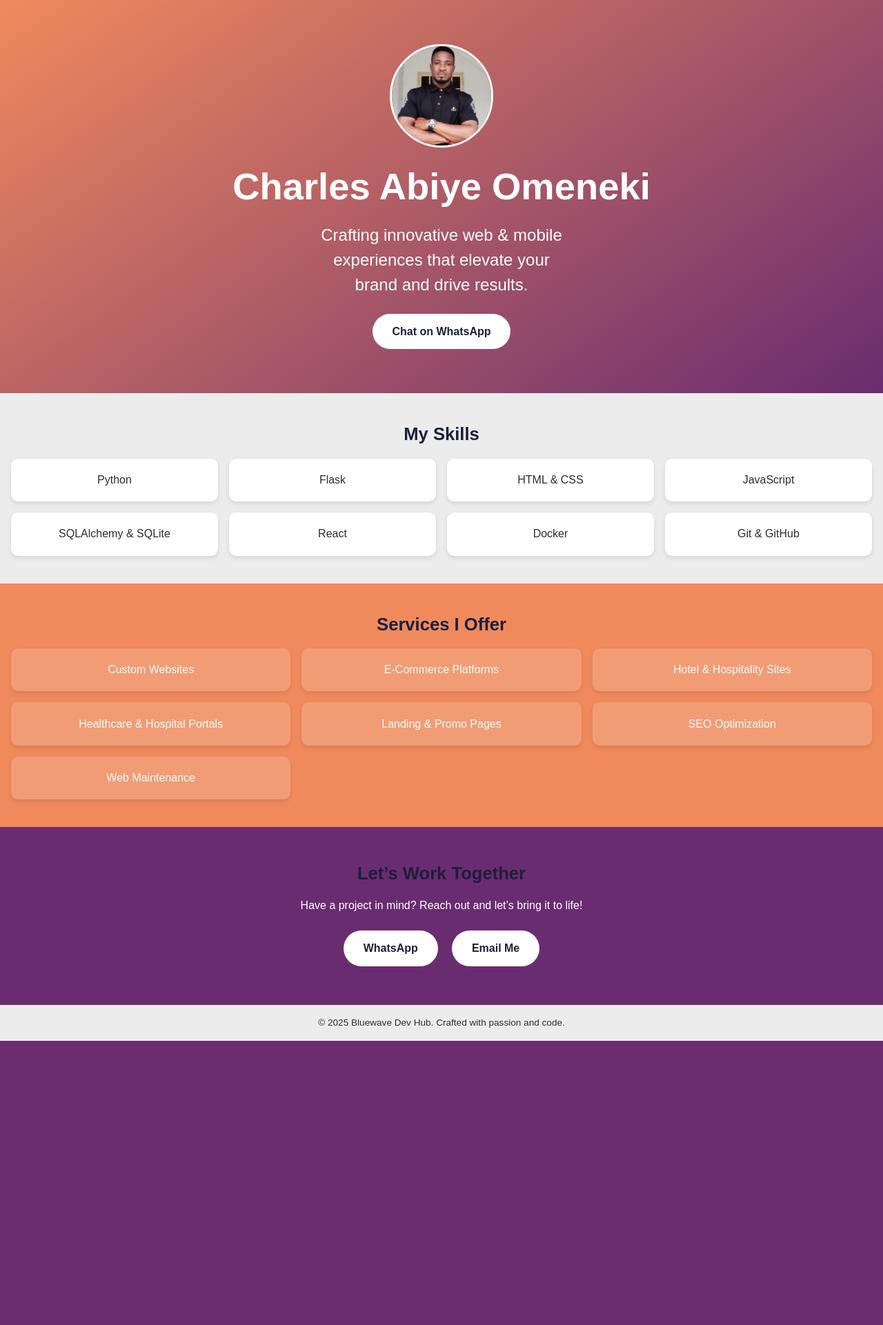
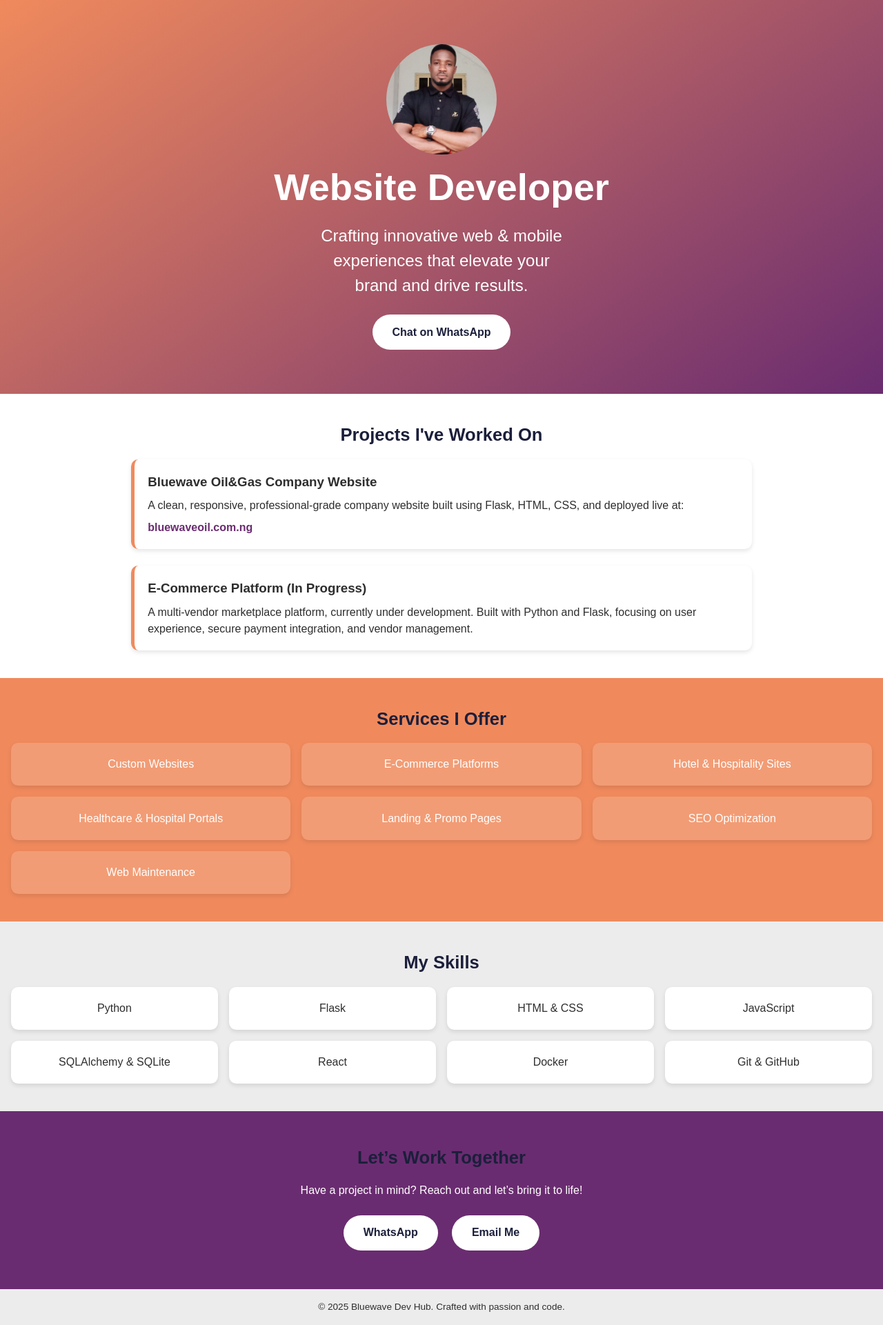
Before and after one commit to CharlesOmeneki/Esther-Oledhere-Portfolio, a Flask app: page / in a window 1280 px wide. Shown: the part 66-1987 px from the top of the page at 69% size. Before the commit the page ends 1575 px from the top, so only its background shows below. Run offline with Flask 3, Linux system fonts and the light colour scheme.

Commit message:
Changed name in Hero section to 'Website Developer'

```diff
--- a/templates/index.html
+++ b/templates/index.html
@@ -5,59 +5,249 @@
   <meta name="viewport" content="width=device-width, initial-scale=1.0, maximum-scale=1.0"/>
   <title>Bluewave Dev Hub</title>
   <style>
-    /* CSS Variables */
-    :root { --primary:#1B1F3B; --secondary:#F08A5D; --accent:#ECECEC; --highlight:#6A2C70; --text-light:#FFFFFF; --text-dark:#2E2E2E; }
-    /* Reset */
-    *{margin:0;padding:0;box-sizing:border-box;}
-    html{font-size:100%;}
-    body{font-family:'Poppins',sans-serif;color:var(--text-dark);background:var(--accent);line-height:1.5;}
-    a{text-decoration:none;}
+    :root {
+      --primary: #1B1F3B;
+      --secondary: #F08A5D;
+      --accent: #ECECEC;
+      --highlight: #6A2C70;
+      --text-light: #FFFFFF;
+      --text-dark: #2E2E2E;
+    }
 
-    /* Navigation */
-    .nav{background:var(--primary);color:var(--text-light);display:flex;justify-content:space-between;align-items:center;padding:1rem 1.5rem;position:relative;z-index:10;}
-    .logo{font-size:1.4rem;font-weight:700;}
-    .nav-menu{display:none;flex-direction:column;position:absolute;top:100%;left:0;width:100%;background:var(--primary);overflow:hidden;}
-    .nav-menu.show{display:flex;}
-    .nav-menu a{color:var(--text-light);padding:0.75rem 1.5rem;font-weight:500;font-size:1rem;}
-    .nav-toggle{background:none;border:none;color:var(--text-light);font-size:1.8rem;cursor:pointer;}
+    * {
+      margin: 0;
+      padding: 0;
+      box-sizing: border-box;
+    }
 
-    /* Hero */
-    header{position:relative;}
-    .hero{display:flex;flex-direction:column;align-items:center;text-align:center;padding:4rem 1rem;background:linear-gradient(145deg,var(--secondary),var(--highlight));}
-    .hero .profile-photo{width:150px;height:150px;border-radius:50%;border:3px solid var(--text-light);object-fit:cover;margin-bottom:1rem;}
-    .hero h1{font-size:2.6rem;margin-bottom:0.75rem;color:var(--text-light);}
-    .hero p{font-size:1.3rem;margin-bottom:1.5rem;max-width:350px;color:var(--text-light);}
-    .btn{display:inline-block;padding:0.85rem 1.8rem;border-radius:2rem;font-weight:600;transition:transform .2s;}
-    .btn-primary{background:var(--text-light);color:var(--primary);}
-    .btn-primary:hover{transform:translateY(-2px);}
+    html {
+      font-size: 100%;
+    }
 
-    /* Sections */
-    .section{padding:2.5rem 1rem;text-align:center;}
-    h2{font-size:1.6rem;margin-bottom:1rem;color:var(--primary);}
-    .grid{display:grid;gap:1rem;}
-    .skills .grid{grid-template-columns:repeat(2,1fr);}
-    .services .grid{grid-template-columns:1fr;}
-    .card{background:var(--text-light);padding:1.2rem;border-radius:0.65rem;box-shadow:0 3px 6px rgba(0,0,0,0.1);font-weight:500;text-align:center;}
-    .skills{background:var(--accent);}
-    .services{background:var(--secondary);color:var(--text-light);}
-    .services .card{background:rgba(255,255,255,0.15);}
+    body {
+      font-family: 'Poppins', sans-serif;
+      color: var(--text-dark);
+      background: var(--accent);
+      line-height: 1.5;
+    }
 
-    /* Contact */
-    .contact{background:var(--highlight);color:var(--text-light);padding:3rem 1rem;}
-    .contact p{margin-bottom:1rem;}
-    .contact .btn{margin:0.5rem;}
+    a {
+      text-decoration: none;
+    }
 
-    /* Footer */
-    .footer{padding:1rem;text-align:center;font-size:0.85rem;}
+    .nav {
+      background: var(--primary);
+      color: var(--text-light);
+      display: flex;
+      justify-content: space-between;
+      align-items: center;
+      padding: 1rem 1.5rem;
+      position: relative;
+      z-index: 10;
+    }
 
-    /* Responsive */
-    @media(min-width:600px){
-      .skills .grid{grid-template-columns:repeat(4,1fr);}
-      .services .grid{grid-template-columns:repeat(3,1fr);}
-      .hero h1{font-size:3.4rem;}
-      .hero p{font-size:1.5rem;}
-      .nav-menu{display:flex;position:static;flex-direction:row;background:none;width:auto;}
-      .nav-toggle{display:none;}
+    .logo {
+      font-size: 1.4rem;
+      font-weight: 700;
+    }
+
+    .nav-menu {
+      display: none;
+      flex-direction: column;
+      position: absolute;
+      top: 100%;
+      left: 0;
+      width: 100%;
+      background: var(--primary);
+      overflow: hidden;
+    }
+
+    .nav-menu.show {
+      display: flex;
+    }
+
+    .nav-menu a {
+      color: var(--text-light);
+      padding: 0.75rem 1.5rem;
+      font-weight: 500;
+      font-size: 1rem;
+    }
+
+    .nav-toggle {
+      background: none;
+      border: none;
+      color: var(--text-light);
+      font-size: 1.8rem;
+      cursor: pointer;
+    }
+
+    header {
+      position: relative;
+    }
+
+    .hero {
+      display: flex;
+      flex-direction: column;
+      align-items: center;
+      text-align: center;
+      padding: 4rem 1rem;
+      background: linear-gradient(145deg, var(--secondary), var(--highlight));
+    }
+
+    .profile-circle {
+      width: 400px;
+      height: 400px;
+      border-radius: 50%;
+      background-color: var(--text-light);
+      display: flex;
+      align-items: center;
+      justify-content: center;
+      margin-bottom: 1rem;
+    }
+
+    .profile-photo {
+      width: 160px;
+      height: 160px;
+      border-radius: 50%;
+      object-fit: cover;
+    }
+
+    .hero h1 {
+      font-size: 2.6rem;
+      margin-bottom: 0.75rem;
+      color: var(--text-light);
+    }
+
+    .hero p {
+      font-size: 1.3rem;
+      margin-bottom: 1.5rem;
+      max-width: 350px;
+      color: var(--text-light);
+    }
+
+    .btn {
+      display: inline-block;
+      padding: 0.85rem 1.8rem;
+      border-radius: 2rem;
+      font-weight: 600;
+      transition: transform 0.2s;
+    }
+
+    .btn-primary {
+      background: var(--text-light);
+      color: var(--primary);
+    }
+
+    .btn-primary:hover {
+      transform: translateY(-2px);
+    }
+
+    .section {
+      padding: 2.5rem 1rem;
+      text-align: center;
+    }
+
+    h2 {
+      font-size: 1.6rem;
+      margin-bottom: 1rem;
+      color: var(--primary);
+    }
+
+    .grid {
+      display: grid;
+      gap: 1rem;
+    }
+
+    .skills .grid {
+      grid-template-columns: repeat(2, 1fr);
+    }
+
+    .services .grid {
+      grid-template-columns: 1fr;
+    }
+
+    .card {
+      background: var(--text-light);
+      padding: 1.2rem;
+      border-radius: 0.65rem;
+      box-shadow: 0 3px 6px rgba(0, 0, 0, 0.1);
+      font-weight: 500;
+      text-align: center;
+    }
+
+    .skills {
+      background: var(--accent);
+    }
+
+    .services {
+      background: var(--secondary);
+      color: var(--text-light);
+    }
+
+    .services .card {
+      background: rgba(255, 255, 255, 0.15);
+    }
+
+    .projects .grid {
+      grid-template-columns: 1fr;
+      gap: 1.5rem;
+      max-width: 900px;
+      margin: 0 auto;
+    }
+
+    .projects .card {
+      text-align: left;
+      border-left: 5px solid var(--secondary);
+    }
+
+    .contact {
+      background: var(--highlight);
+      color: var(--text-light);
+      padding: 3rem 1rem;
+    }
+
+    .contact p {
+      margin-bottom: 1rem;
+    }
+
+    .contact .btn {
+      margin: 0.5rem;
+    }
+
+    .footer {
+      padding: 1rem;
+      text-align: center;
+      font-size: 0.85rem;
+    }
+
+    @media (min-width: 600px) {
+      .skills .grid {
+        grid-template-columns: repeat(4, 1fr);
+      }
+
+      .services .grid {
+        grid-template-columns: repeat(3, 1fr);
+      }
+
+      .hero h1 {
+        font-size: 3.4rem;
+      }
+
+      .hero p {
+        font-size: 1.5rem;
+      }
+
+      .nav-menu {
+        display: flex;
+        position: static;
+        flex-direction: row;
+        background: none;
+        width: auto;
+      }
+
+      .nav-toggle {
+        display: none;
+      }
     }
   </style>
 </head>
@@ -72,16 +262,48 @@
         <li><a href="#contact">Contact</a></li>
       </ul>
     </nav>
+
     <div class="hero">
-      <img class="profile-photo" src="{{ url_for('static', filename='images/charles2.jpg') }}" alt="Charles Image">
-
-
-      <h1>Charles Abiye Omeneki</h1>
+      <div class="profile-wrapper">
+        <img class="profile-photo" src="{{ url_for('static', filename='images/charles2.jpg') }}" alt="Charles Image">
+      </div>
+      <h1>Website Developer</h1>
       <p>Crafting innovative web & mobile experiences that elevate your brand and drive results.</p>
       <a href="https://wa.me/2348173469993" class="btn btn-primary">Chat on WhatsApp</a>
     </div>
   </header>
 
+  <!-- Projects Section -->
+  <section id="projects" class="section projects" style="background: #ffffff;">
+    <h2 style="color: var(--primary);">Projects I've Worked On</h2>
+    <div class="grid">
+      <div class="card">
+        <h3 style="margin-bottom: 0.5rem;">Bluewave Oil&Gas Company Website</h3>
+        <p style="margin-bottom: 0.5rem;">A clean, responsive, professional-grade company website built using Flask, HTML, CSS, and deployed live at:</p>
+        <a href="https://bluewaveoil.com.ng" target="_blank" style="color: var(--highlight); font-weight: bold;">bluewaveoil.com.ng</a>
+      </div>
+      <div class="card">
+        <h3 style="margin-bottom: 0.5rem;">E-Commerce Platform (In Progress)</h3>
+        <p>A multi-vendor marketplace platform, currently under development. Built with Python and Flask, focusing on user experience, secure payment integration, and vendor management.</p>
+      </div>
+    </div>
+  </section>
+
+  <!-- Services Section (Moved Up) -->
+  <section id="services" class="section services">
+    <h2>Services I Offer</h2>
+    <div class="grid">
+      <div class="card">Custom Websites</div>
+      <div class="card">E-Commerce Platforms</div>
+      <div class="card">Hotel &amp; Hospitality Sites</div>
+      <div class="card">Healthcare &amp; Hospital Portals</div>
+      <div class="card">Landing &amp; Promo Pages</div>
+      <div class="card">SEO Optimization</div>
+      <div class="card">Web Maintenance</div>
+    </div>
+  </section>
+
+  <!-- Skills Section -->
   <section id="skills" class="section skills">
     <h2>My Skills</h2>
     <div class="grid">
@@ -96,19 +318,7 @@
     </div>
   </section>
 
-  <section id="services" class="section services">
-    <h2>Services I Offer</h2>
-    <div class="grid">
-      <div class="card">Custom Websites</div>
-      <div class="card">E-Commerce Platforms</div>
-      <div class="card">Hotel &amp; Hospitality Sites</div>
-      <div class="card">Healthcare &amp; Hospital Portals</div>
-      <div class="card">Landing &amp; Promo Pages</div>
-      <div class="card">SEO Optimization</div>
-      <div class="card">Web Maintenance</div>
-    </div>
-  </section>
-
+  <!-- Contact Section -->
   <section id="contact" class="section contact">
     <h2>Let’s Work Together</h2>
     <p>Have a project in mind? Reach out and let’s bring it to life!</p>
@@ -121,10 +331,19 @@
   </footer>
 
   <script>
-    const toggleBtn=document.querySelector('.nav-toggle');
-    const navMenu=document.querySelector('.nav-menu');
-    toggleBtn.addEventListener('click',e=>{e.stopPropagation();toggleBtn.classList.toggle('open');navMenu.classList.toggle('show');});
-    document.addEventListener('click',e=>{if(navMenu.classList.contains('show')&&!e.target.closest('.nav')){navMenu.classList.remove('show');toggleBtn.classList.remove('open');}});
+    const toggleBtn = document.querySelector('.nav-toggle');
+    const navMenu = document.querySelector('.nav-menu');
+    toggleBtn.addEventListener('click', e => {
+      e.stopPropagation();
+      toggleBtn.classList.toggle('open');
+      navMenu.classList.toggle('show');
+    });
+    document.addEventListener('click', e => {
+      if (navMenu.classList.contains('show') && !e.target.closest('.nav')) {
+        navMenu.classList.remove('show');
+        toggleBtn.classList.remove('open');
+      }
+    });
   </script>
 </body>
 </html>
```
